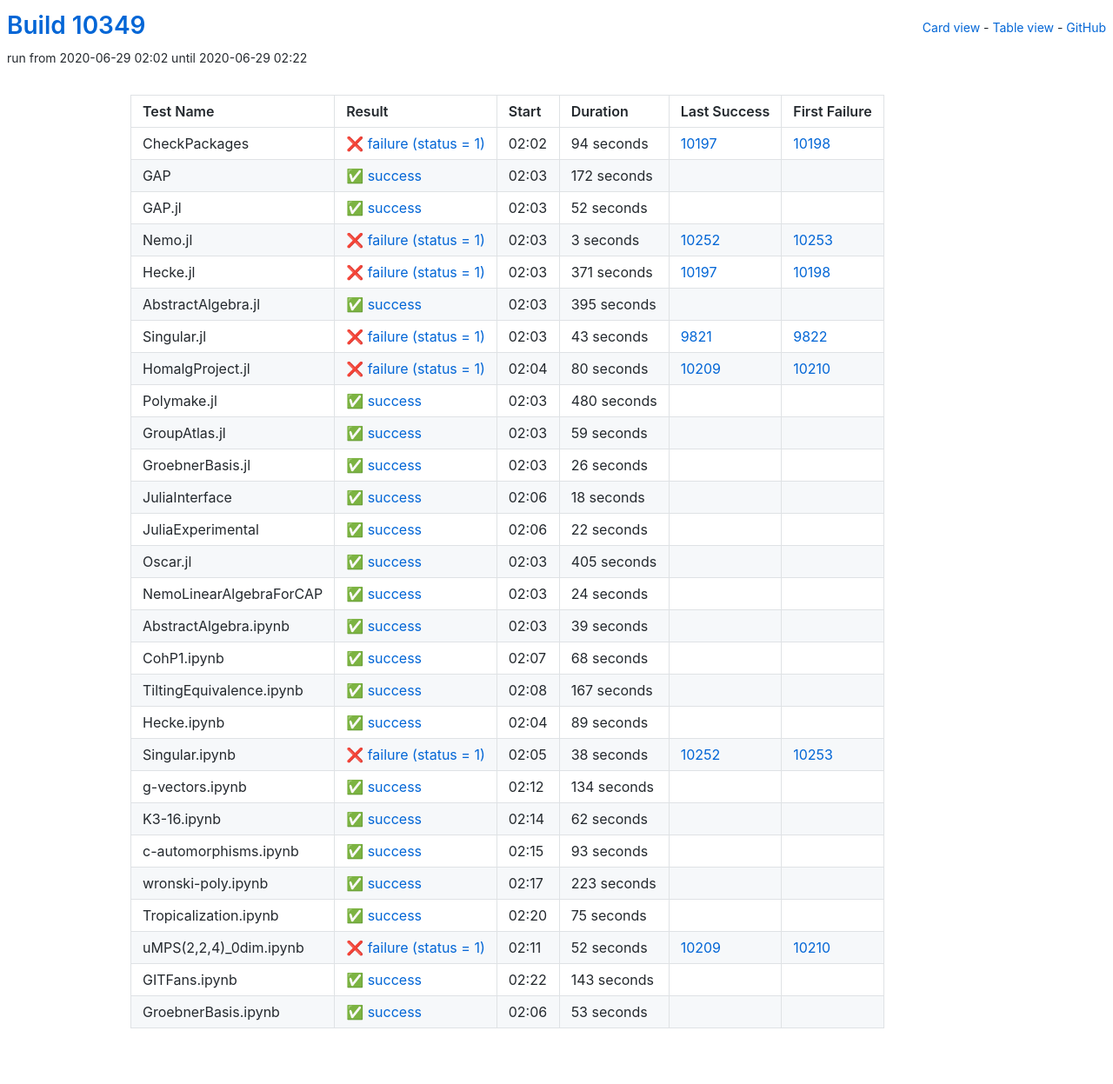
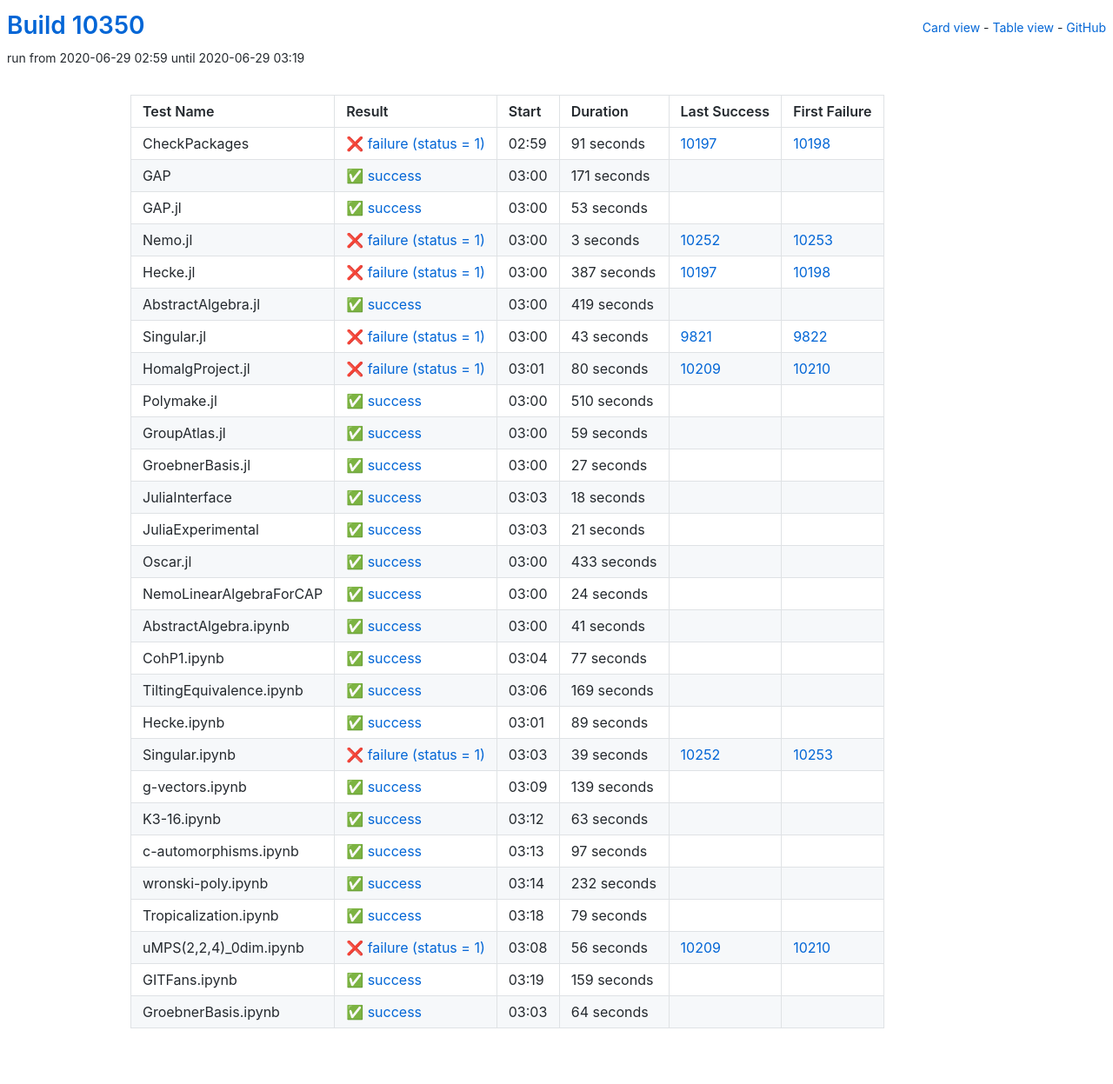
Before and after one commit to oscar-system/oscar-ci-status, a Jekyll site: the page built from table.html, in a window 1280 px wide. Shown: the whole page at 87% size. Built offline with Jekyll 4.4.1, drawn with Linux system fonts in a browser that asks for light colours.

Commit message:
Build #10350

```diff
--- a/_data/ci.yml
+++ b/_data/ci.yml
@@ -1,6 +1,6 @@
 ---
-build: 10349
-build_url: https://oscarci.mathematik.uni-kl.de/job/oscar/10349/
+build: 10350
+build_url: https://oscarci.mathematik.uni-kl.de/job/oscar/10350/
 job: oscar
 organization: oscar-system
 repo: oscar-ci-status
@@ -8,44 +8,44 @@
 tests:
 - name: CheckPackages
   id: checkpackages
-  log: https://oscarci.mathematik.uni-kl.de/job/oscar/10349/artifact/logs/build-10349/CheckPackages.log
-  start: 2020-06-29 02:02
+  log: https://oscarci.mathematik.uni-kl.de/job/oscar/10350/artifact/logs/build-10350/CheckPackages.log
+  start: 2020-06-29 02:59
   success: false
   exitcode: 1
   status: failure
-  duration: 94
+  duration: 91
   last_success: 10197
   last_success_url: https://oscarci.mathematik.uni-kl.de/job/oscar/10197/
   first_failure: 10198
   first_failure_url: https://oscarci.mathematik.uni-kl.de/job/oscar/10198/
 - name: GAP
   id: gap
-  log: https://oscarci.mathematik.uni-kl.de/job/oscar/10349/artifact/logs/build-10349/GAP.log
-  start: 2020-06-29 02:03
+  log: https://oscarci.mathematik.uni-kl.de/job/oscar/10350/artifact/logs/build-10350/GAP.log
+  start: 2020-06-29 03:00
   success: true
   exitcode: 0
   status: success
-  duration: 172
+  duration: 171
   last_success: false
   last_success_url:
   first_failure: false
   first_failure_url:
 - name: GAP.jl
   id: gap-jl
-  log: https://oscarci.mathematik.uni-kl.de/job/oscar/10349/artifact/logs/build-10349/GAP.jl.log
-  start: 2020-06-29 02:03
+  log: https://oscarci.mathematik.uni-kl.de/job/oscar/10350/artifact/logs/build-10350/GAP.jl.log
+  start: 2020-06-29 03:00
   success: true
   exitcode: 0
   status: success
-  duration: 52
+  duration: 53
   last_success: false
   last_success_url:
   first_failure: false
   first_failure_url:
 - name: Nemo.jl
   id: nemo-jl
-  log: https://oscarci.mathematik.uni-kl.de/job/oscar/10349/artifact/logs/build-10349/Nemo.jl.log
-  start: 2020-06-29 02:03
+  log: https://oscarci.mathematik.uni-kl.de/job/oscar/10350/artifact/logs/build-10350/Nemo.jl.log
+  start: 2020-06-29 03:00
   success: false
   exitcode: 1
   status: failure
@@ -56,32 +56,32 @@
   first_failure_url: https://oscarci.mathematik.uni-kl.de/job/oscar/10253/
 - name: Hecke.jl
   id: hecke-jl
-  log: https://oscarci.mathematik.uni-kl.de/job/oscar/10349/artifact/logs/build-10349/Hecke.jl.log
-  start: 2020-06-29 02:03
+  log: https://oscarci.mathematik.uni-kl.de/job/oscar/10350/artifact/logs/build-10350/Hecke.jl.log
+  start: 2020-06-29 03:00
   success: false
   exitcode: 1
   status: failure
-  duration: 371
+  duration: 387
   last_success: 10197
   last_success_url: https://oscarci.mathematik.uni-kl.de/job/oscar/10197/
   first_failure: 10198
   first_failure_url: https://oscarci.mathematik.uni-kl.de/job/oscar/10198/
 - name: AbstractAlgebra.jl
   id: abstractalgebra-jl
-  log: https://oscarci.mathematik.uni-kl.de/job/oscar/10349/artifact/logs/build-10349/AbstractAlgebra.jl.log
-  start: 2020-06-29 02:03
+  log: https://oscarci.mathematik.uni-kl.de/job/oscar/10350/artifact/logs/build-10350/AbstractAlgebra.jl.log
+  start: 2020-06-29 03:00
   success: true
   exitcode: 0
   status: success
-  duration: 395
+  duration: 419
   last_success: false
   last_success_url:
   first_failure: false
   first_failure_url:
 - name: Singular.jl
   id: singular-jl
-  log: https://oscarci.mathematik.uni-kl.de/job/oscar/10349/artifact/logs/build-10349/Singular.jl.log
-  start: 2020-06-29 02:03
+  log: https://oscarci.mathematik.uni-kl.de/job/oscar/10350/artifact/logs/build-10350/Singular.jl.log
+  start: 2020-06-29 03:00
   success: false
   exitcode: 1
   status: failure
@@ -92,8 +92,8 @@
   first_failure_url: https://oscarci.mathematik.uni-kl.de/job/oscar/9822/
 - name: HomalgProject.jl
   id: homalgproject-jl
-  log: https://oscarci.mathematik.uni-kl.de/job/oscar/10349/artifact/logs/build-10349/HomalgProject.jl.log
-  start: 2020-06-29 02:04
+  log: https://oscarci.mathematik.uni-kl.de/job/oscar/10350/artifact/logs/build-10350/HomalgProject.jl.log
+  start: 2020-06-29 03:01
   success: false
   exitcode: 1
   status: failure
@@ -104,20 +104,20 @@
   first_failure_url: https://oscarci.mathematik.uni-kl.de/job/oscar/10210/
 - name: Polymake.jl
   id: polymake-jl
-  log: https://oscarci.mathematik.uni-kl.de/job/oscar/10349/artifact/logs/build-10349/Polymake.jl.log
-  start: 2020-06-29 02:03
+  log: https://oscarci.mathematik.uni-kl.de/job/oscar/10350/artifact/logs/build-10350/Polymake.jl.log
+  start: 2020-06-29 03:00
   success: true
   exitcode: 0
   status: success
-  duration: 480
+  duration: 510
   last_success: false
   last_success_url:
   first_failure: false
   first_failure_url:
 - name: GroupAtlas.jl
   id: groupatlas-jl
-  log: https://oscarci.mathematik.uni-kl.de/job/oscar/10349/artifact/logs/build-10349/GroupAtlas.jl.log
-  start: 2020-06-29 02:03
+  log: https://oscarci.mathematik.uni-kl.de/job/oscar/10350/artifact/logs/build-10350/GroupAtlas.jl.log
+  start: 2020-06-29 03:00
   success: true
   exitcode: 0
   status: success
@@ -128,20 +128,20 @@
   first_failure_url:
 - name: GroebnerBasis.jl
   id: groebnerbasis-jl
-  log: https://oscarci.mathematik.uni-kl.de/job/oscar/10349/artifact/logs/build-10349/GroebnerBasis.jl.log
-  start: 2020-06-29 02:03
+  log: https://oscarci.mathematik.uni-kl.de/job/oscar/10350/artifact/logs/build-10350/GroebnerBasis.jl.log
+  start: 2020-06-29 03:00
   success: true
   exitcode: 0
   status: success
-  duration: 26
+  duration: 27
   last_success: false
   last_success_url:
   first_failure: false
   first_failure_url:
 - name: JuliaInterface
   id: juliainterface
-  log: https://oscarci.mathematik.uni-kl.de/job/oscar/10349/artifact/logs/build-10349/JuliaInterface.log
-  start: 2020-06-29 02:06
+  log: https://oscarci.mathematik.uni-kl.de/job/oscar/10350/artifact/logs/build-10350/JuliaInterface.log
+  start: 2020-06-29 03:03
   success: true
   exitcode: 0
   status: success
@@ -152,32 +152,32 @@
   first_failure_url:
 - name: JuliaExperimental
   id: juliaexperimental
-  log: https://oscarci.mathematik.uni-kl.de/job/oscar/10349/artifact/logs/build-10349/JuliaExperimental.log
-  start: 2020-06-29 02:06
+  log: https://oscarci.mathematik.uni-kl.de/job/oscar/10350/artifact/logs/build-10350/JuliaExperimental.log
+  start: 2020-06-29 03:03
   success: true
   exitcode: 0
   status: success
-  duration: 22
+  duration: 21
   last_success: false
   last_success_url:
   first_failure: false
   first_failure_url:
 - name: Oscar.jl
   id: oscar-jl
-  log: https://oscarci.mathematik.uni-kl.de/job/oscar/10349/artifact/logs/build-10349/Oscar.jl.log
-  start: 2020-06-29 02:03
+  log: https://oscarci.mathematik.uni-kl.de/job/oscar/10350/artifact/logs/build-10350/Oscar.jl.log
+  start: 2020-06-29 03:00
   success: true
   exitcode: 0
   status: success
-  duration: 405
+  duration: 433
   last_success: false
   last_success_url:
   first_failure: false
   first_failure_url:
 - name: NemoLinearAlgebraForCAP
   id: nemolinearalgebraforcap
-  log: https://oscarci.mathematik.uni-kl.de/job/oscar/10349/artifact/logs/build-10349/NemoLinearAlgebraForCAP.log
-  start: 2020-06-29 02:03
+  log: https://oscarci.mathematik.uni-kl.de/job/oscar/10350/artifact/logs/build-10350/NemoLinearAlgebraForCAP.log
+  start: 2020-06-29 03:00
   success: true
   exitcode: 0
   status: success
@@ -188,44 +188,44 @@
   first_failure_url:
 - name: AbstractAlgebra.ipynb
   id: abstractalgebra-ipynb
-  log: https://oscarci.mathematik.uni-kl.de/job/oscar/10349/artifact/logs/build-10349/AbstractAlgebra.ipynb.log
-  start: 2020-06-29 02:03
+  log: https://oscarci.mathematik.uni-kl.de/job/oscar/10350/artifact/logs/build-10350/AbstractAlgebra.ipynb.log
+  start: 2020-06-29 03:00
   success: true
   exitcode: 0
   status: success
-  duration: 39
+  duration: 41
   last_success: false
   last_success_url:
   first_failure: false
   first_failure_url:
 - name: CohP1.ipynb
   id: cohp1-ipynb
-  log: https://oscarci.mathematik.uni-kl.de/job/oscar/10349/artifact/logs/build-10349/CohP1.ipynb.log
-  start: 2020-06-29 02:07
+  log: https://oscarci.mathematik.uni-kl.de/job/oscar/10350/artifact/logs/build-10350/CohP1.ipynb.log
+  start: 2020-06-29 03:04
   success: true
   exitcode: 0
   status: success
-  duration: 68
+  duration: 77
   last_success: false
   last_success_url:
   first_failure: false
   first_failure_url:
 - name: TiltingEquivalence.ipynb
   id: tiltingequivalence-ipynb
-  log: https://oscarci.mathematik.uni-kl.de/job/oscar/10349/artifact/logs/build-10349/TiltingEquivalence.ipynb.log
-  start: 2020-06-29 02:08
+  log: https://oscarci.mathematik.uni-kl.de/job/oscar/10350/artifact/logs/build-10350/TiltingEquivalence.ipynb.log
+  start: 2020-06-29 03:06
   success: true
   exitcode: 0
   status: success
-  duration: 167
+  duration: 169
   last_success: false
   last_success_url:
   first_failure: false
   first_failure_url:
 - name: Hecke.ipynb
   id: hecke-ipynb
-  log: https://oscarci.mathematik.uni-kl.de/job/oscar/10349/artifact/logs/build-10349/Hecke.ipynb.log
-  start: 2020-06-29 02:04
+  log: https://oscarci.mathematik.uni-kl.de/job/oscar/10350/artifact/logs/build-10350/Hecke.ipynb.log
+  start: 2020-06-29 03:01
   success: true
   exitcode: 0
   status: success
@@ -236,108 +236,108 @@
   first_failure_url:
 - name: Singular.ipynb
   id: singular-ipynb
-  log: https://oscarci.mathematik.uni-kl.de/job/oscar/10349/artifact/logs/build-10349/Singular.ipynb.log
-  start: 2020-06-29 02:05
+  log: https://oscarci.mathematik.uni-kl.de/job/oscar/10350/artifact/logs/build-10350/Singular.ipynb.log
+  start: 2020-06-29 03:03
   success: false
   exitcode: 1
   status: failure
-  duration: 38
+  duration: 39
   last_success: 10252
   last_success_url: https://oscarci.mathematik.uni-kl.de/job/oscar/10252/
   first_failure: 10253
   first_failure_url: https://oscarci.mathematik.uni-kl.de/job/oscar/10253/
 - name: g-vectors.ipynb
   id: g-vectors-ipynb
-  log: https://oscarci.mathematik.uni-kl.de/job/oscar/10349/artifact/logs/build-10349/g-vectors.ipynb.log
-  start: 2020-06-29 02:12
+  log: https://oscarci.mathematik.uni-kl.de/job/oscar/10350/artifact/logs/build-10350/g-vectors.ipynb.log
+  start: 2020-06-29 03:09
   success: true
   exitcode: 0
   status: success
-  duration: 134
+  duration: 139
   last_success: false
   last_success_url:
   first_failure: false
   first_failure_url:
 - name: K3-16.ipynb
   id: k3-16-ipynb
-  log: https://oscarci.mathematik.uni-kl.de/job/oscar/10349/artifact/logs/build-10349/K3-16.ipynb.log
-  start: 2020-06-29 02:14
+  log: https://oscarci.mathematik.uni-kl.de/job/oscar/10350/artifact/logs/build-10350/K3-16.ipynb.log
+  start: 2020-06-29 03:12
   success: true
   exitcode: 0
   status: success
-  duration: 62
+  duration: 63
   last_success: false
   last_success_url:
   first_failure: false
   first_failure_url:
 - name: c-automorphisms.ipynb
   id: c-automorphisms-ipynb
-  log: https://oscarci.mathematik.uni-kl.de/job/oscar/10349/artifact/logs/build-10349/c-automorphisms.ipynb.log
-  start: 2020-06-29 02:15
+  log: https://oscarci.mathematik.uni-kl.de/job/oscar/10350/artifact/logs/build-10350/c-automorphisms.ipynb.log
+  start: 2020-06-29 03:13
   success: true
   exitcode: 0
   status: success
-  duration: 93
+  duration: 97
   last_success: false
   last_success_url:
   first_failure: false
   first_failure_url:
 - name: wronski-poly.ipynb
   id: wronski-poly-ipynb
-  log: https://oscarci.mathematik.uni-kl.de/job/oscar/10349/artifact/logs/build-10349/wronski-poly.ipynb.log
-  start: 2020-06-29 02:17
+  log: https://oscarci.mathematik.uni-kl.de/job/oscar/10350/artifact/logs/build-10350/wronski-poly.ipynb.log
+  start: 2020-06-29 03:14
   success: true
   exitcode: 0
   status: success
-  duration: 223
+  duration: 232
   last_success: false
   last_success_url:
   first_failure: false
   first_failure_url:
 - name: Tropicalization.ipynb
   id: tropicalization-ipynb
-  log: https://oscarci.mathematik.uni-kl.de/job/oscar/10349/artifact/logs/build-10349/Tropicalization.ipynb.log
-  start: 2020-06-29 02:20
+  log: https://oscarci.mathematik.uni-kl.de/job/oscar/10350/artifact/logs/build-10350/Tropicalization.ipynb.log
+  start: 2020-06-29 03:18
   success: true
   exitcode: 0
   status: success
-  duration: 75
+  duration: 79
   last_success: false
   last_success_url:
   first_failure: false
   first_failure_url:
 - name: uMPS(2,2,4)_0dim.ipynb
   id: umps-2-2-4-0dim-ipynb
-  log: https://oscarci.mathematik.uni-kl.de/job/oscar/10349/artifact/logs/build-10349/uMPS-2-2-4-_0dim.ipynb.log
-  start: 2020-06-29 02:11
+  log: https://oscarci.mathematik.uni-kl.de/job/oscar/10350/artifact/logs/build-10350/uMPS-2-2-4-_0dim.ipynb.log
+  start: 2020-06-29 03:08
   success: false
   exitcode: 1
   status: failure
-  duration: 52
+  duration: 56
   last_success: 10209
   last_success_url: https://oscarci.mathematik.uni-kl.de/job/oscar/10209/
   first_failure: 10210
   first_failure_url: https://oscarci.mathematik.uni-kl.de/job/oscar/10210/
 - name: GITFans.ipynb
   id: gitfans-ipynb
-  log: https://oscarci.mathematik.uni-kl.de/job/oscar/10349/artifact/logs/build-10349/GITFans.ipynb.log
-  start: 2020-06-29 02:22
+  log: https://oscarci.mathematik.uni-kl.de/job/oscar/10350/artifact/logs/build-10350/GITFans.ipynb.log
+  start: 2020-06-29 03:19
   success: true
   exitcode: 0
   status: success
-  duration: 143
+  duration: 159
   last_success: false
   last_success_url:
   first_failure: false
   first_failure_url:
 - name: GroebnerBasis.ipynb
   id: groebnerbasis-ipynb
-  log: https://oscarci.mathematik.uni-kl.de/job/oscar/10349/artifact/logs/build-10349/GroebnerBasis.ipynb.log
-  start: 2020-06-29 02:06
+  log: https://oscarci.mathematik.uni-kl.de/job/oscar/10350/artifact/logs/build-10350/GroebnerBasis.ipynb.log
+  start: 2020-06-29 03:03
   success: true
   exitcode: 0
   status: success
-  duration: 53
+  duration: 64
   last_success: false
   last_success_url:
   first_failure: false
```
Also changed, not shown: README.md.
